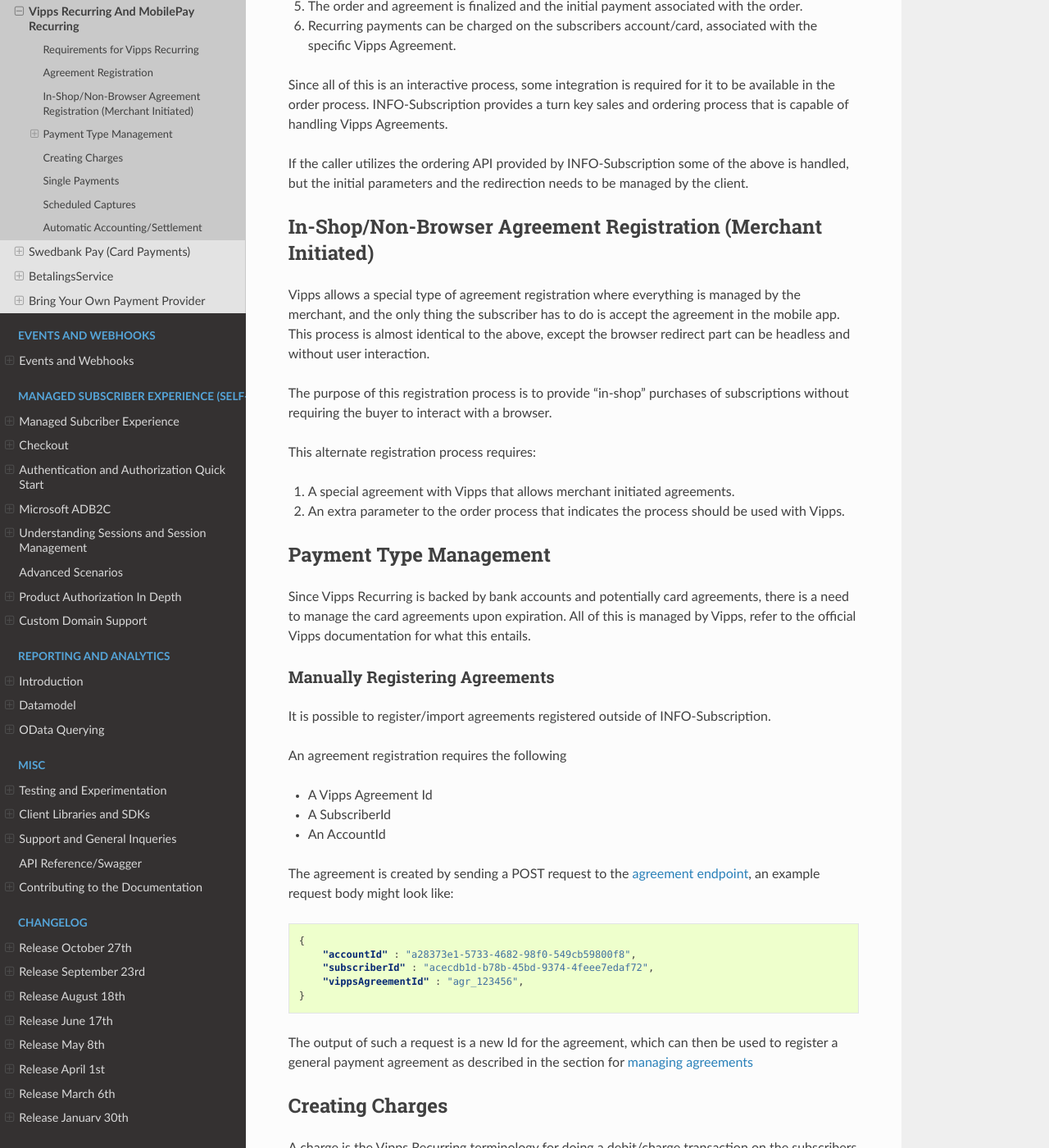
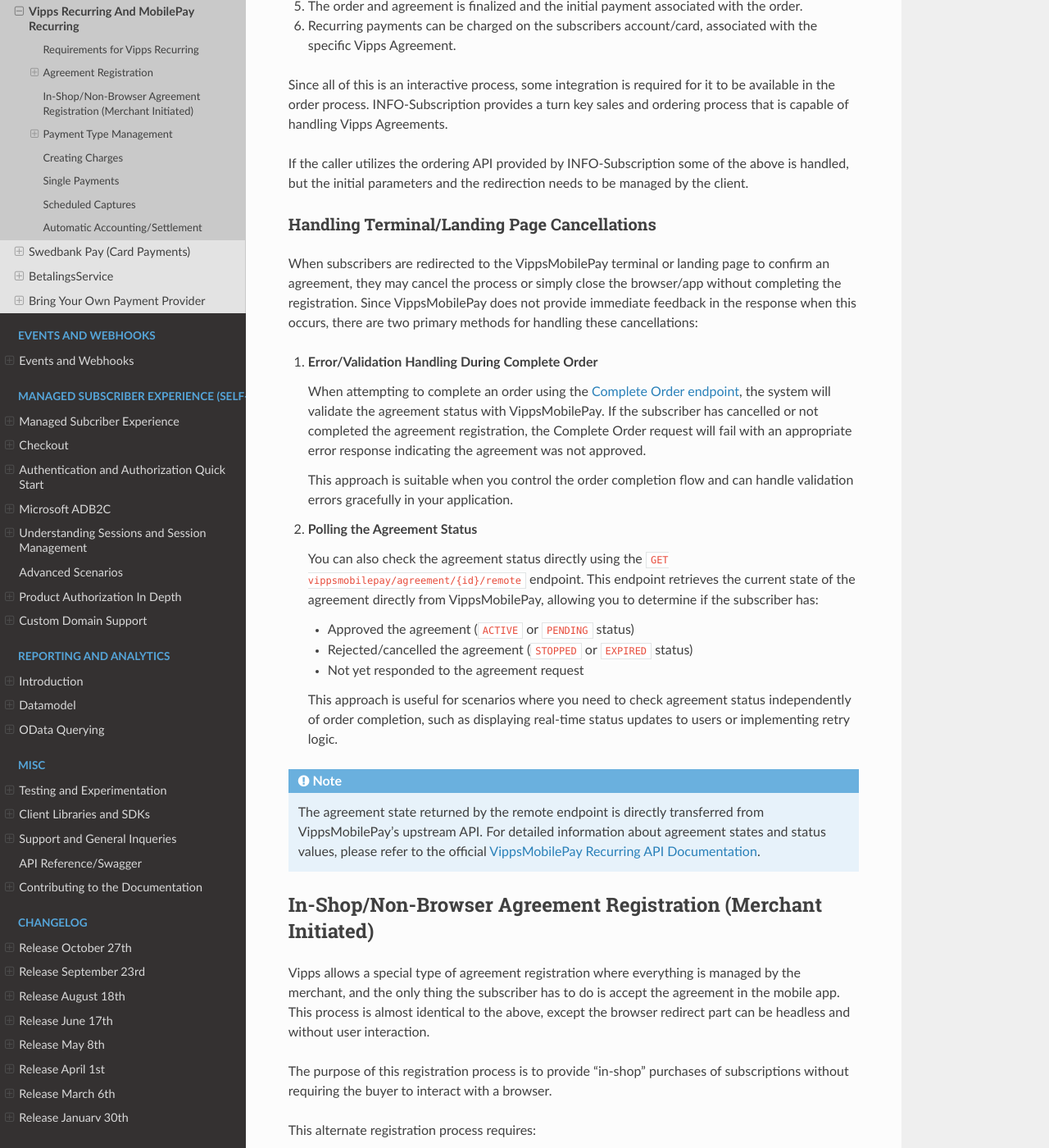
Before and after one commit to infosoftas/info-subscription-doc, a Sphinx documentation site: the page built from source/payments/providers/vipps.rst, in a window 1280 px wide and 1400 px high, scrolled down 828 px. Shown: the whole window at 82% size. Built offline with Sphinx 7.4.7 and the Read the Docs theme 3.1.0, drawn with Linux system fonts in a browser that asks for light colours; formulas are drawn with MathJax 3.

Commit message:
Add VippsMobilePay cancellation handling documentation
Co-authored-by: esbenbach <1378302+esbenbach@users.noreply.github.com>

```diff
--- a/source/payments/providers/vipps.rst
+++ b/source/payments/providers/vipps.rst
@@ -33,6 +33,29 @@ Since all of this is an interactive process, some integration is required for it
 |projectName| provides a turn key sales and ordering process that is capable of handling Vipps Agreements.
 
 If the caller utilizes the ordering API provided by |projectName| some of the above is handled, but the initial parameters and the redirection needs to be managed by the client.
+
+Handling Terminal/Landing Page Cancellations
+~~~~~~~~~~~~~~~~~~~~~~~~~~~~~~~~~~~~~~~~~~~~
+When subscribers are redirected to the VippsMobilePay terminal or landing page to confirm an agreement, they may cancel the process or simply close the browser/app without completing the registration. Since VippsMobilePay does not provide immediate feedback in the response when this occurs, there are two primary methods for handling these cancellations:
+
+1. **Error/Validation Handling During Complete Order**
+
+   When attempting to complete an order using the :api-ref:`Complete Order endpoint <Orders/CompleteOrder>`, the system will validate the agreement status with VippsMobilePay. If the subscriber has cancelled or not completed the agreement registration, the Complete Order request will fail with an appropriate error response indicating the agreement was not approved.
+
+   This approach is suitable when you control the order completion flow and can handle validation errors gracefully in your application.
+
+2. **Polling the Agreement Status**
+
+   You can also check the agreement status directly using the ``GET vippsmobilepay/agreement/{id}/remote`` endpoint. This endpoint retrieves the current state of the agreement directly from VippsMobilePay, allowing you to determine if the subscriber has:
+
+   - Approved the agreement (``ACTIVE`` or ``PENDING`` status)
+   - Rejected/cancelled the agreement (``STOPPED`` or ``EXPIRED`` status)
+   - Not yet responded to the agreement request
+
+   This approach is useful for scenarios where you need to check agreement status independently of order completion, such as displaying real-time status updates to users or implementing retry logic.
+
+.. note::
+   The agreement state returned by the remote endpoint is directly transferred from VippsMobilePay's upstream API. For detailed information about agreement states and status values, please refer to the official `VippsMobilePay Recurring API Documentation <https://developer.vippsmobilepay.com/docs/APIs/recurring-api/>`_.
 
 In-Shop/Non-Browser Agreement Registration (Merchant Initiated)
 ---------------------------------------------------------------
```
